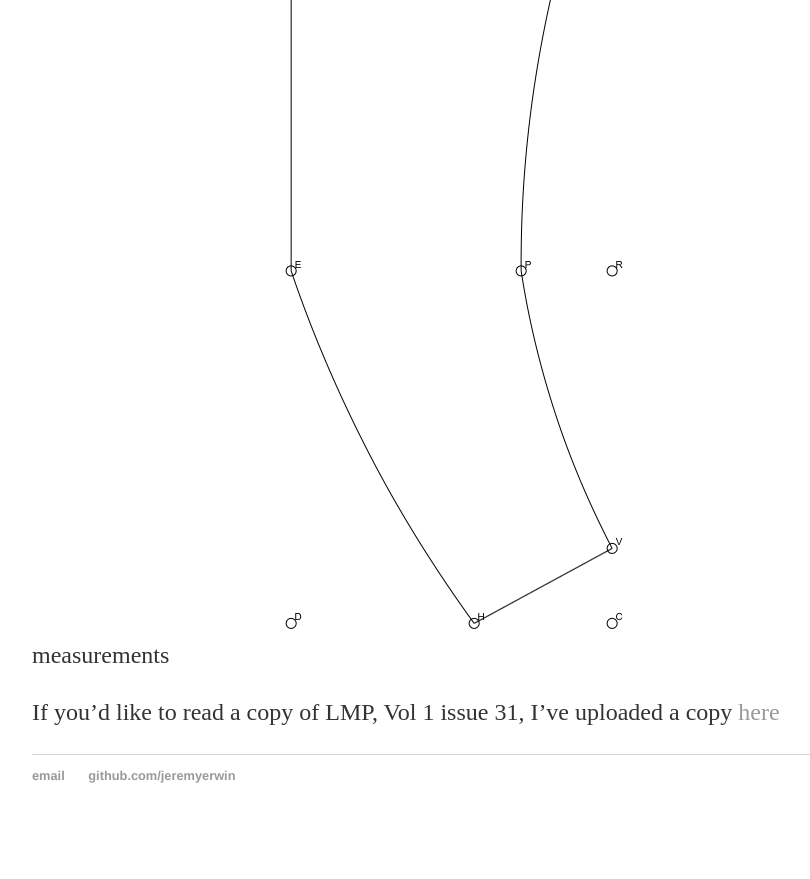
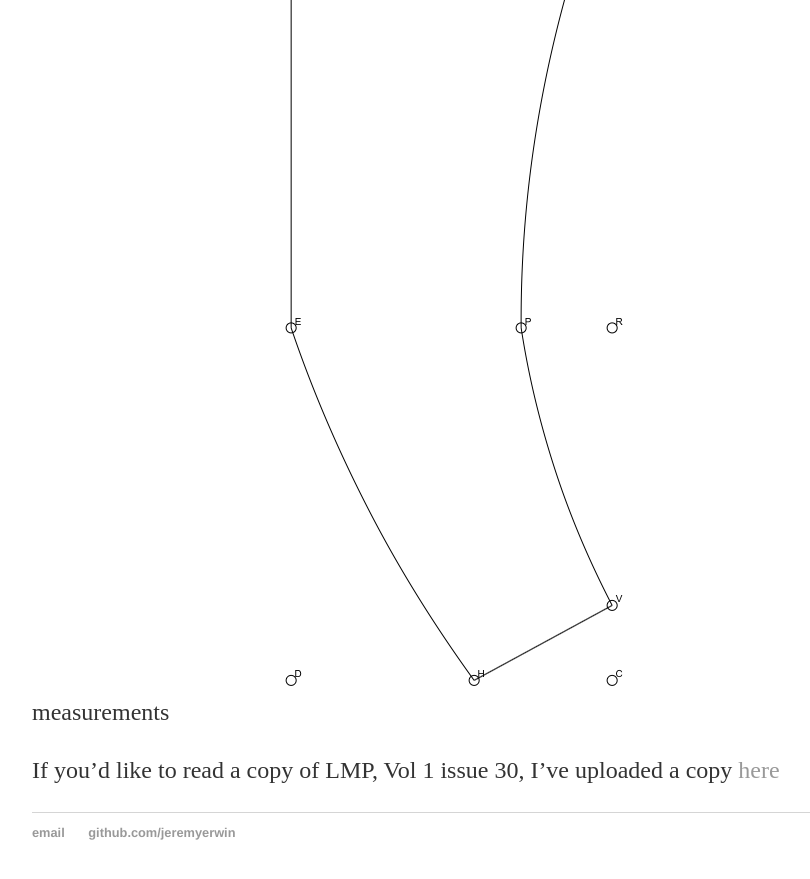
Before and after one commit to jeremyerwin/jeremyerwin.github.io, a Jekyll site: the page built from _posts/2018-05-24-gotta-catch-them-all.md, in a window 1280 px wide and 900 px high, scrolled down 2118 px. Shown: the top 879 px of the window, without its empty margins (160-970 px from the left). Built offline with Jekyll 4.4.1, drawn with Linux system fonts in a browser that asks for light colours; before the commit the page ends 2961 px from its top, so only the background shows below that; some of the changed text lies outside the part shown.

Commit message:
Update 2018-05-24-gotta-catch-them-all.md

```diff
--- a/_posts/2018-05-24-gotta-catch-them-all.md
+++ b/_posts/2018-05-24-gotta-catch-them-all.md
@@ -32,4 +34,4 @@ Rhein Schéfer, Ève. Méthode de coupe et d'assemblage pour robes de femmes et
 Click on the picture for an _interactive version_ of this pattern. Use the sliders to change the measurements
 [![sleeve](/images/manche_ordinaire.png)](https://jeremyerwin.github.io/patterns/schefer/manche_ordinaire.html)
 
-If you'd like to read a copy of LMP, Vol 1 issue 31, I've uploaded a copy [here](https://drive.google.com/open?id=1RgoheBzzKbJ0Sop9hfxCDlRz_QOpPuvB)
+If you'd like to read a copy of LMP, Vol 1 issue 30, I've uploaded a copy [here](https://drive.google.com/open?id=1RgoheBzzKbJ0Sop9hfxCDlRz_QOpPuvB)
```
Also changed, not shown: other parts of _posts/2018-05-24-gotta-catch-them-all.md (+2 -0 lines).
